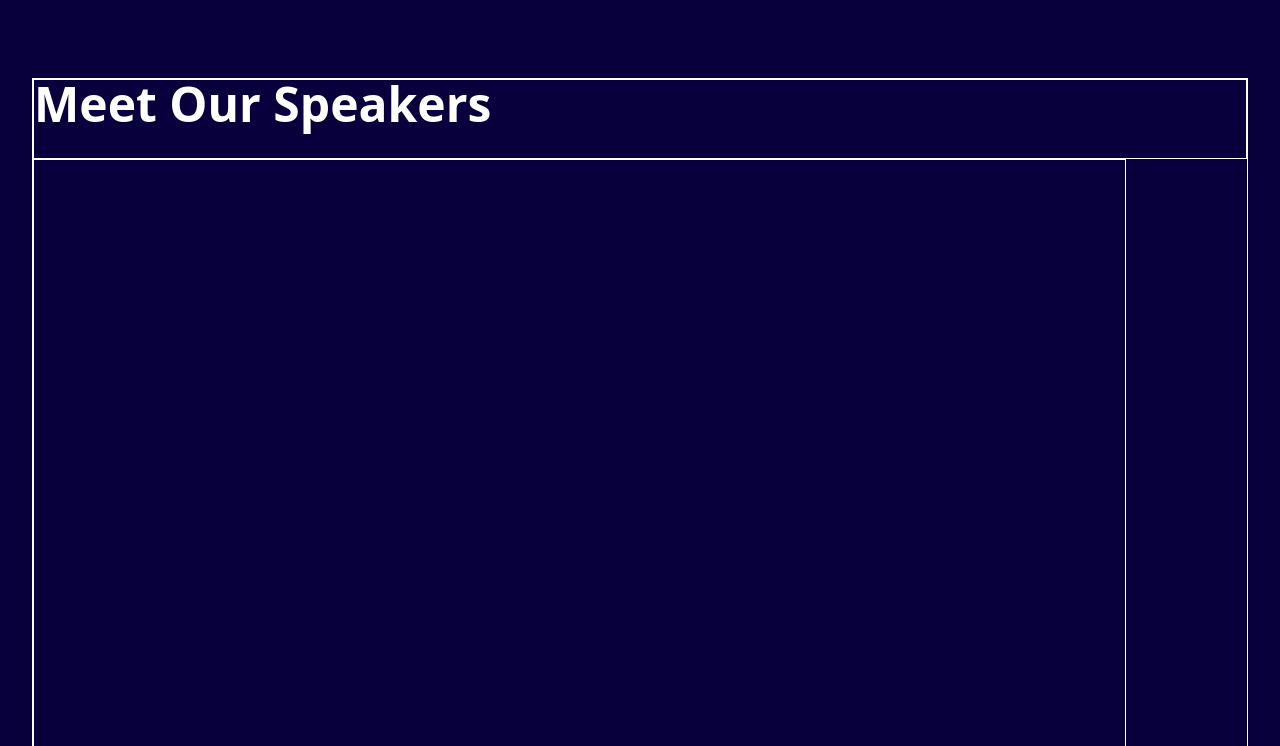
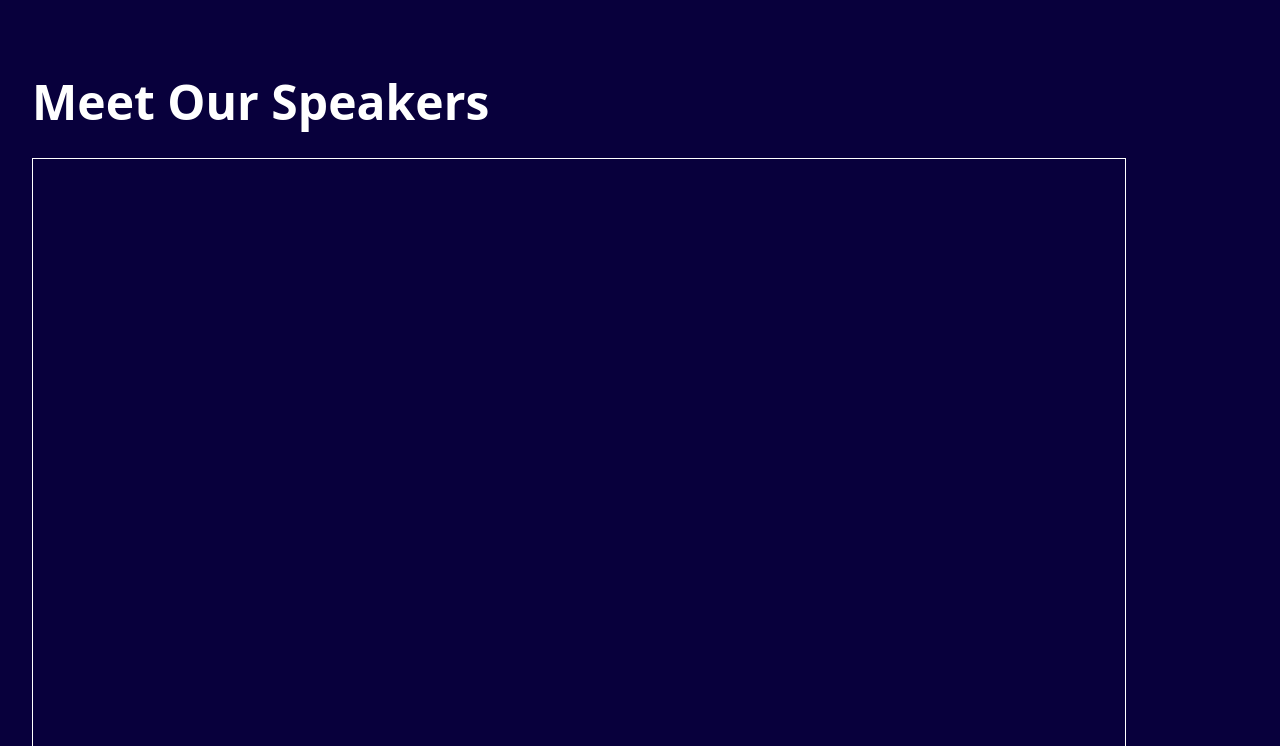
Before and after one commit to Michaelahams/smfest, a plain HTML site: page index.html in a window 1280 px wide. Shown: the part 954-1700 px from the top of the page. Drawn offline with nearby package versions, Linux system fonts and the light colour scheme.

Commit message:
Update2 index.html

```diff
--- a/index.html
+++ b/index.html
@@ -76,8 +76,8 @@
             </div>
             <!--Our SpeakerS Contents begins here-->
             <div class="h-[150vh] w-[100%] bg-[rgb(8,0,60)] items-center justify-center flex pt-[10vh]">
-                <div class="border text-white h-[140vh] w-[95%]">
-                    <h1 class="border h-[10vh] w-[100%] text-5xl font-bold">Meet Our Speakers</h1>
+                <div class=" text-white h-[140vh] w-[95%]">
+                    <h1 class=" h-[10vh] w-[100%] text-5xl font-bold">Meet Our Speakers</h1>
                     <div class=" items-center justify-center border h-[90%] w-[90%] p-10 "></div>
                 </div>
             </div>
```
